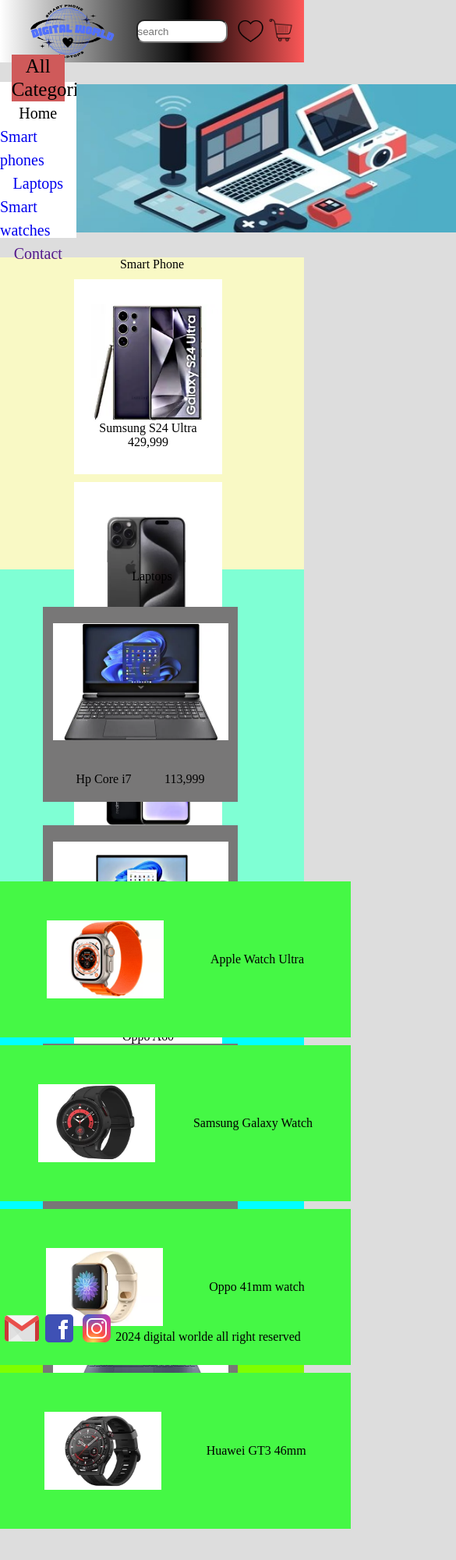
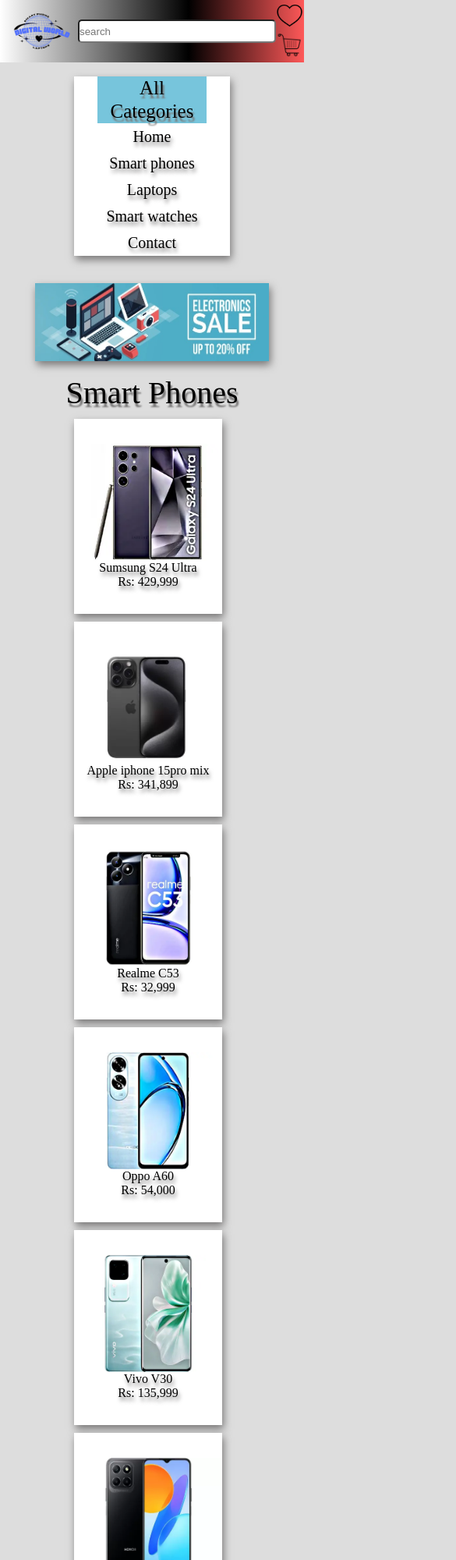
Before and after one commit to ihsanullahkhan11/web-digital-store, a plain HTML site: page index.html in a window 390 px wide. Shown: the top 2000 px of the page at 78% size, 585 px wide, since content can reach past the window. Before the commit the page ends 1970 px from the top, so only its background shows below. Drawn offline with Linux system fonts and the light colour scheme.

Commit message:
media only use for mobile responsive

```diff
--- a/index.html
+++ b/index.html
@@ -39,11 +39,11 @@
                     <div class="All-categories">
                         <p>All Categories</p>
                     </div>
-                    <div class="Home"><a href="#">Home</a></div>
-                    <div class="Smart-phone"><a href="#">Smart phones</a></div>
-                    <div class="Laptops"><a href="#">Laptops</a></div>
-                    <div class="Smart-watch"><a href="#">Smart watches</a></div>
-                    <div class="contact-us"><a href="">Contact</a></div>
+                    <div class="side-nav-items"><a href="#">Home</a></div>
+                    <div class="side-nav-items"><a href="#smart-phone">Smart phones</a></div>
+                    <div class="side-nav-items"><a href="#Laptops">Laptops</a></div>
+                    <div class="side-nav-items"><a href="#Smart-watch">Smart watches</a></div>
+                    <div class="side-nav-items"><a href="#contact-us">Contact</a></div>
 
 
             </div>
@@ -60,9 +60,9 @@
         <!------------- yi samart phone section ha------------------- -->
 
 
-     <div class="smart-Phone">
+     <div class="smart-Phone" id="smart-phone">
 
-            <p>Smart Phone</p>
+           <div class="smart-phone-p"><p>Smart Phones</p></div>
 
 
         <!-- samsung mobile card -->
@@ -73,7 +73,7 @@
         <div class="mobile-name">
       <p>Sumsung S24 Ultra</p>
     </div>
-    <div><p>429,999</p></div>
+    <div><p>Rs: 429,999</p></div>
         </div>
 
 
@@ -83,7 +83,7 @@
             <div class="mobile-name">
           <p>Apple iphone 15pro mix</p>
           </div>
-          <div><p>341,899</p></div>
+          <div><p>Rs: 341,899</p></div>
             </div>
 
            <!-- realme mobile card -->
@@ -92,7 +92,7 @@
                 <div class="mobile-name">
               <p>Realme C53</p>
             </div>
-            <div><p>32,999</p></div>
+            <div><p>Rs: 32,999</p></div>
                 </div>
 
               <!-- oppo mobile card  -->
@@ -101,7 +101,7 @@
                     <div class="mobile-name">
                   <p>Oppo A60</p>
                 </div>
-                <div><p>54,000</p></div>
+                <div><p>Rs: 54,000</p></div>
                     </div>
 
 
@@ -111,7 +111,7 @@
                         <div class="mobile-name">
                       <p>Vivo V30</p>
                     </div>
-                    <div><p>135,999</p></div>
+                    <div><p>Rs: 135,999</p></div>
                         </div>
 
 
@@ -121,7 +121,7 @@
                             <div class="mobile-name">
                           <p>Huawei honor</p>
                         </div>
-                        <div><p>36,999</p></div>
+                        <div><p>Rs: 36,999</p></div>
                             </div>
 
 
@@ -134,7 +134,7 @@
 
 <!-------------- yi loptop ka section ha -------- -->
      <div class="loptops">
-        <p>Laptops</p>
+        <div class="laptop-p" id="Laptops"><p>Laptops</p></div>
     <div class="box2">
         <!-- yi hp-loptop  ka ha -->
         <div class="card-2">
@@ -144,7 +144,7 @@
         </div>
         <div class="loptop-price">
             <p>
-            113,999
+
            </p>
         </div>
             </div>
@@ -158,7 +158,7 @@
                       <p>Dell Core i5</p>
                     </div>
                     <div class="loptop-price"><p>
-                   90,000
+
                     </p></div>
                         </div>
 
@@ -172,7 +172,7 @@
                                   <p>Lenovo Core i3</p>
                                 </div>
                                 <div class="loptop-price"><p>
-                             111,000
+
                                 </p></div>
                                     </div>
 
@@ -186,7 +186,7 @@
                                     <p>Hp Victus 18Gen</p>
                                     </div>
                                  <div class="loptop-price"><p>
-                                   211,000
+
                                  </p></div>
                                      </div>
 
@@ -195,9 +195,10 @@
 
     </div>
 </div>
-         <!--------  smart watch section  ----->
+<!-- --------  smart watch section  --- -->
 
-         <div class="smart-watch">
+         <div class="smart-watch" id="Smart-watch">
+          <div class="smart-watch-p"><p>Smart Watch</p></div>
             <div class="box-3">
 
 
@@ -257,26 +258,24 @@
 
 
          <!-- footer our  contact -->
-          <div class="footer">
+          <div class="footer" id="contact-us">
 
                 <div class="contact">
                   <a href=""><img src="./image/gmail-icon.png" alt=""></a>
-                </div>
-                <div class="contact">
                   <a href=""><img src="./image/facebook-icon.png" alt=""></a>
-                </div>
-                <div class="contact">
+
                   <a href=""><img src="./image/instagram-icon.png" alt=""></a>
                 </div>
 
-                  <p><br>2024 digital worlde all right reserved</p>
+
+                <div class="copy-right""> <p>&#169;2024 digital worlde all right reserved</p></div>
+
 
 
 
           </div>
 
 
-
   </div>
 </body>
 </html>
--- a/stylel.css
+++ b/stylel.css
@@ -8,6 +8,8 @@ body{
 }
 .container{
     background-repeat: no-repeat;
+    display: flex;
+    flex-wrap: wrap;
 }
 
 .navbar {
@@ -33,7 +35,7 @@ background: linear-gradient(90deg, rgba(255,255,255,1) 0%, rgba(0,0,0,1) 62%, rg
 .search > input{
     width: 100%;
    height: 30px;
-   border-radius: 10px;
+   border-radius: 5px;
 }
 
 .heart-cart-logo img{
@@ -51,7 +53,7 @@ background: linear-gradient(90deg, rgba(255,255,255,1) 0%, rgba(0,0,0,1) 62%, rg
     flex-direction: row;
     justify-content: space-around;
 
-
+    flex-wrap: wrap;
     align-items: center;
 
 }
@@ -64,57 +66,61 @@ background: linear-gradient(90deg, rgba(255,255,255,1) 0%, rgba(0,0,0,1) 62%, rg
 
     flex-direction: column;
     width: 25%;
-    height: 200px;
+    height: 230px;
  line-height: 30px;
  font-size: 20px;
  background-color: #fff;
+ box-shadow: 2px 5px 10px #787777;
 
 }
 
 
    .All-categories {
-    background-color: rgb(207, 90, 90);
+    background-color: rgb(119, 197, 220);
     text-align: center;
     width: 70%;
  font-size: 25px;
+ text-shadow: 2px 5px 2px #787777;
 
 }
 
-.Home a{
-    color: black;
+.side-nav-items{
 
-    text-decoration: none;
+margin-top: 2px;
+    margin-bottom: 2px;
+    width: 70%;
+    text-align: center;
 }
 
-.Smart-phone a{
+.side-nav-items a{
+    text-decoration: none;
+    color: black;
+    text-shadow: 2px 5px 5px #787777;
 
 
-    text-decoration: none;
-
 }
-.Laptops a{
-
-    text-decoration: none;
-
-}
-
-.Smart-watch a{
-
-    text-decoration: none;
-
-}
-.contact-us a{
-    text-decoration: none;
+.side-nav-items :hover{
+    color: rgb(254,88,88,1);
 }
 
 .home-img img{
     width: 800px;
-    height: 190px;
+    height: 220px;
+    box-shadow: 2px 5px 10px #787777;
 
 }
+.smart-phone-p p{
+    text-shadow: 2px 5px 2px #787777;
+
+    font-size: 40px;
+}
+.smart-phone-p :hover{
+    color: rgb(254,88,88,1);
+}
+
 
 .smart-Phone{
-    background-color: rgb(249, 249, 197);
+
     width: 100%;
     height: 400px;
     display: flex;
@@ -133,7 +139,8 @@ background: linear-gradient(90deg, rgba(255,255,255,1) 0%, rgba(0,0,0,1) 62%, rg
     height: 250px;
     margin-right: 10px;
     margin-top: 10px;
-
+    box-shadow: 2px 5px 10px #787777;
+    text-shadow: 2px 5px 5px #787777;
 }
 .box1{
     flex-wrap: wrap;
@@ -148,15 +155,26 @@ background: linear-gradient(90deg, rgba(255,255,255,1) 0%, rgba(0,0,0,1) 62%, rg
     height: 150px;
 }
 
+.laptop-p{
+    text-shadow: 2px 5px 2px #787777;
+
+    font-size: 40px;
+}
+
+.laptop-p :hover{
+    color: rgb(254,88,88,1);;
+}
+
 
 .loptops{
-    background-color: aquamarine;
+
     width: 100%;
-    height: 400px;
+    height: 350px;
     display: flex;
     flex-direction: column;
     justify-content: space-evenly;
     align-items: center;
+    margin-bottom: 30px;
 }
 
 .card-2 img{
@@ -165,7 +183,7 @@ background: linear-gradient(90deg, rgba(255,255,255,1) 0%, rgba(0,0,0,1) 62%, rg
 }
 
 .card-2{
-    background-color: #787777;
+    background-color: #fff;
     flex-wrap: wrap;
     display: flex;
     flex-direction: row;
@@ -175,6 +193,9 @@ background: linear-gradient(90deg, rgba(255,255,255,1) 0%, rgba(0,0,0,1) 62%, rg
     height: 250px;
     margin-right: 30px;
     margin-top: 30px;
+    box-shadow: 2px 5px 10px #787777;
+    text-shadow: 2px 5px 5px #787777;
+
 }
 
 .box2{
@@ -184,23 +205,37 @@ background: linear-gradient(90deg, rgba(255,255,255,1) 0%, rgba(0,0,0,1) 62%, rg
     justify-content: space-evenly;
     align-items: center;
 }
-.laptop-name{
-    background-color: aqua;
-    width: 100%;
+
+.smart-watch-p{
+    text-shadow: 2px 5px 2px #787777;
+
+    font-size: 40px;
+
+}
+.smart-watch-p :hover{
+    color: rgb(254,88,88,1);
 }
 
+
+
+
 .smart-watch{
-    background-color: aqua;
+
     width: 100%;
     height: 500px;
     display: flex;
     flex-direction: column;
     justify-content: space-evenly;
     flex-wrap: wrap;
+    align-items: center;
 
 }
+
+
+
+
 .box-3{
-
+  width: 100%;
     display: flex;
     flex-direction: row;
     justify-content: space-evenly;
@@ -209,7 +244,7 @@ background: linear-gradient(90deg, rgba(255,255,255,1) 0%, rgba(0,0,0,1) 62%, rg
 
 }
 .card-3{
-    background-color: rgb(69, 248, 69);
+    background-color: #fff;
     width: 450px;
     height: 200px;
     display: flex;
@@ -217,17 +252,77 @@ background: linear-gradient(90deg, rgba(255,255,255,1) 0%, rgba(0,0,0,1) 62%, rg
     justify-content: space-evenly;
     align-items: center;
     margin-bottom: 10px;
+    box-shadow: 2px 5px 10px #787777;
+    text-shadow: 2px 5px 5px #787777;
 }
 .card-3 img{
     width: 150px;
     height: 100px;
 }
 .footer{
-    background-color: chartreuse;
+
     width: 100%;
-    height: 150px;
+    height: 80px;
 
     display: flex;
     justify-content: center;
     align-items: center;
+    flex-direction: column;
+
+
 }
+
+/* all media quary */
+@media only screen and (max-width: 450px) {
+    .home-img img{
+        width: 300px;
+        display: flex;
+        height: 100px;
+
+    }
+    .home-content{
+        height: 400px;
+        display: flex;
+        flex-wrap: wrap;
+    }
+
+    .side-navbar{
+        width: 200px;
+
+    }
+
+    .smart-Phone{
+        height: 100%;
+    }
+    .laptop-p{
+        margin-top: 20px;
+    }
+    .loptops{
+        height: 100%;
+    }
+    .box-3{
+        width: 400px;
+        display: flex;
+        flex-wrap: wrap;
+    }
+    .img-logo img{
+        width: 100px;
+    }
+    .heart-cart-logo{
+        width: 50px;
+    }
+    .search{
+        width: 350px;
+    }
+    .card-3{
+        width: 200px;
+
+
+    }
+    .smart-watch{
+        width: 400px;
+    }
+    .footer{
+        width: 100%;
+    }
+}
```
